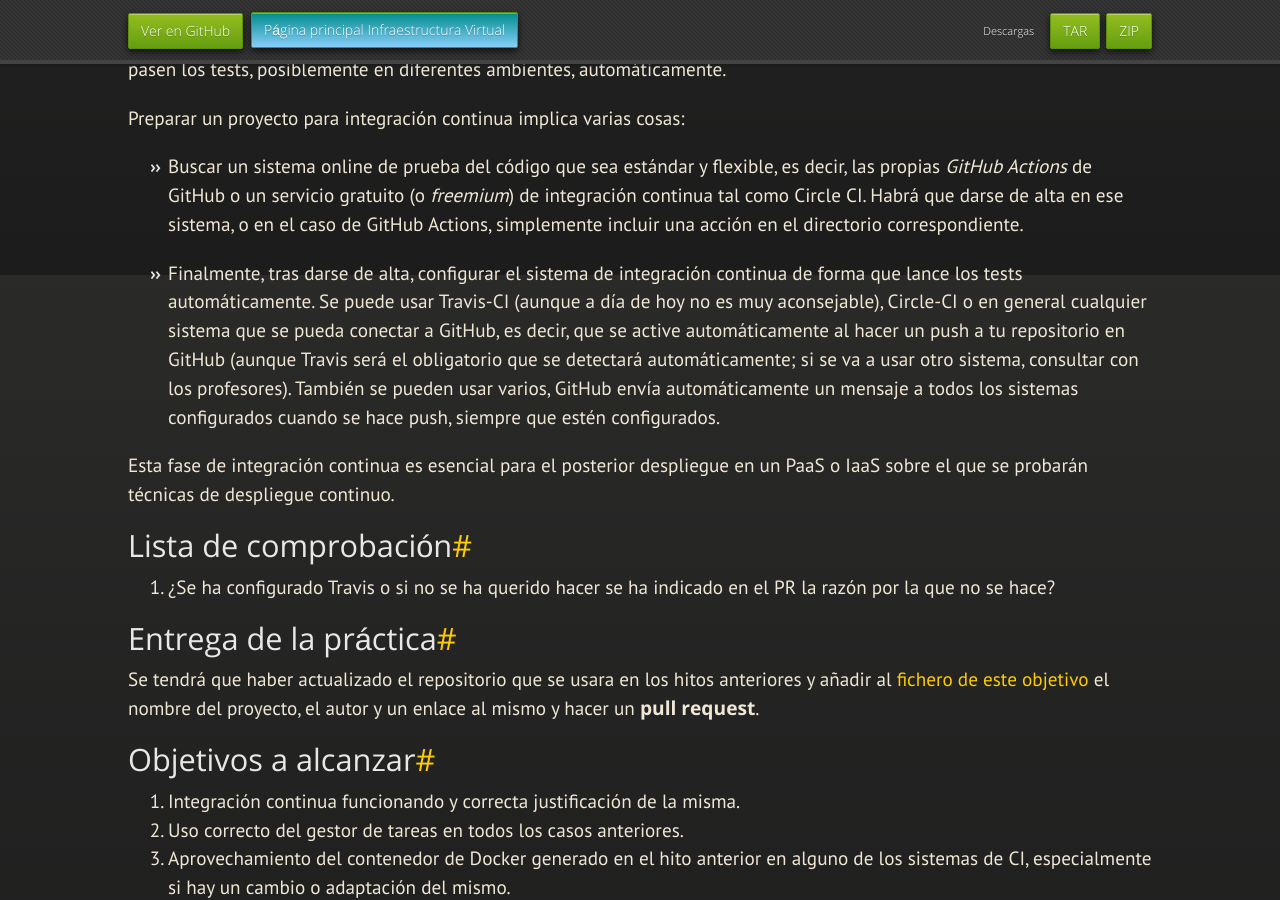
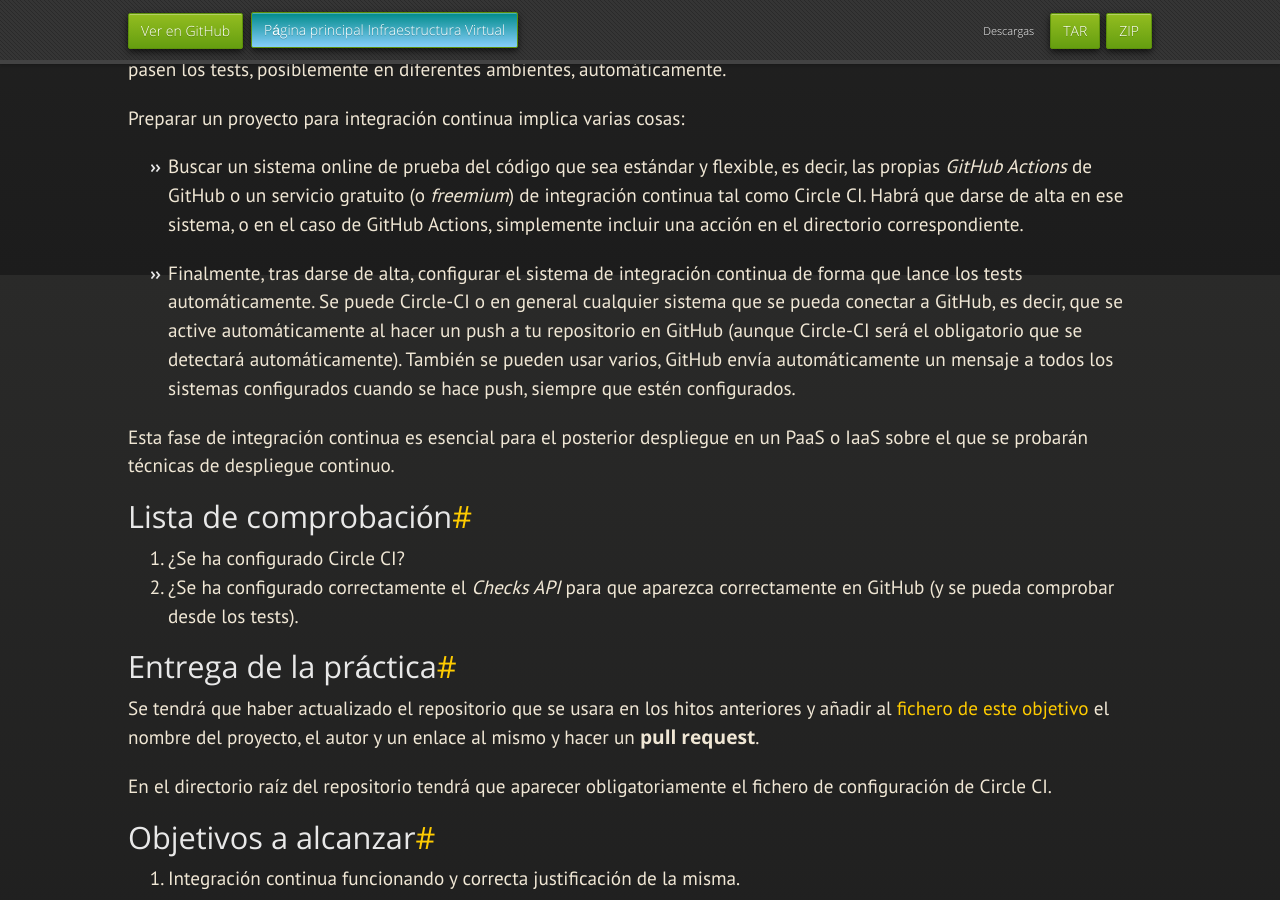
Before and after one commit to JJ/IV, a Jekyll site: the page built from documentos/proyecto/6.CI.md, in a window 1280 px wide and 900 px high, scrolled down 625 px. Built offline with Jekyll 4.4.1, drawn with Linux system fonts in a browser that asks for light colours; nearby versions of some CDN libraries; some web fonts are replaced; our own code applies the rules of GitHub Pages for plain Markdown files.

Commit message:
Sync documentos/proyecto/6.CI.md de master a gh-pages

```diff
--- a/documentos/proyecto/6.CI.md
+++ b/documentos/proyecto/6.CI.md
@@ -47,15 +47,12 @@
   correspondiente.
 
 - Finalmente, tras darse de alta, configurar el sistema de integración continua
-  de forma que lance los tests automáticamente. Se puede usar Travis-CI (aunque
-  a día de hoy no es muy aconsejable),
-  Circle-CI o en general cualquier sistema que se pueda
-  conectar a GitHub, es decir, que se active automáticamente al hacer un push a
-  tu repositorio en GitHub (aunque Travis será el obligatorio que se detectará
-  automáticamente; si se va a usar otro sistema, consultar con los profesores).
-  También se pueden usar varios, GitHub envía automáticamente un mensaje a
-  todos los sistemas configurados cuando se hace push, siempre que estén
-  configurados.
+  de forma que lance los tests automáticamente. Se puede Circle-CI o en general
+  cualquier sistema que se pueda conectar a GitHub, es decir, que se active
+  automáticamente al hacer un push a tu repositorio en GitHub (aunque Circle-CI
+  será el obligatorio que se detectará automáticamente).  También se pueden usar
+  varios, GitHub envía automáticamente un mensaje a todos los sistemas
+  configurados cuando se hace push, siempre que estén configurados.
 
 Esta fase de integración continua es esencial para el posterior
 despliegue en un PaaS o IaaS sobre el que se probarán técnicas de despliegue
@@ -63,16 +60,20 @@
 
 ## Lista de comprobación
 
-1. ¿Se ha configurado Travis o si no se ha querido hacer se ha indicado en el PR
-   la razón por la que no se hace?
+1. ¿Se ha configurado Circle CI?
+2. ¿Se ha configurado correctamente el *Checks API* para que aparezca
+   correctamente en GitHub (y se pueda comprobar desde los tests).
 
 ## Entrega de la práctica
 
 Se tendrá que haber actualizado el repositorio que se usara en los hitos
 anteriores y añadir al
-[fichero de este objetivo](https://github.com/JJ/IV-21-22/blob/master/practicas/objetivo-6.md)
+[fichero de este objetivo](https://github.com/JJ/IV-21-22/blob/master/proyectos/objetivo-6.md)
 el nombre del proyecto, el autor y un enlace al mismo y hacer un **pull
 request**.
+
+En el directorio raíz del repositorio tendrá que aparecer obligatoriamente el
+fichero de configuración de Circle CI.
 
 ## Objetivos a alcanzar
 
```
